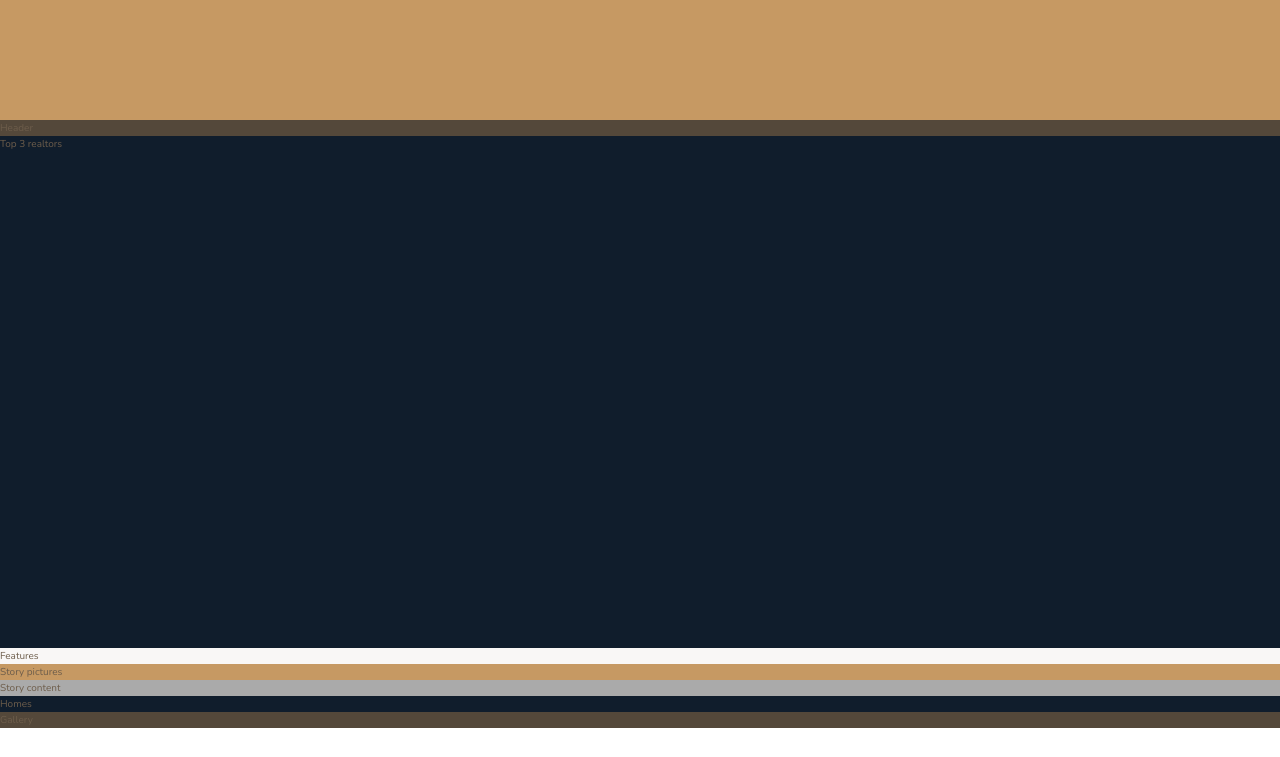
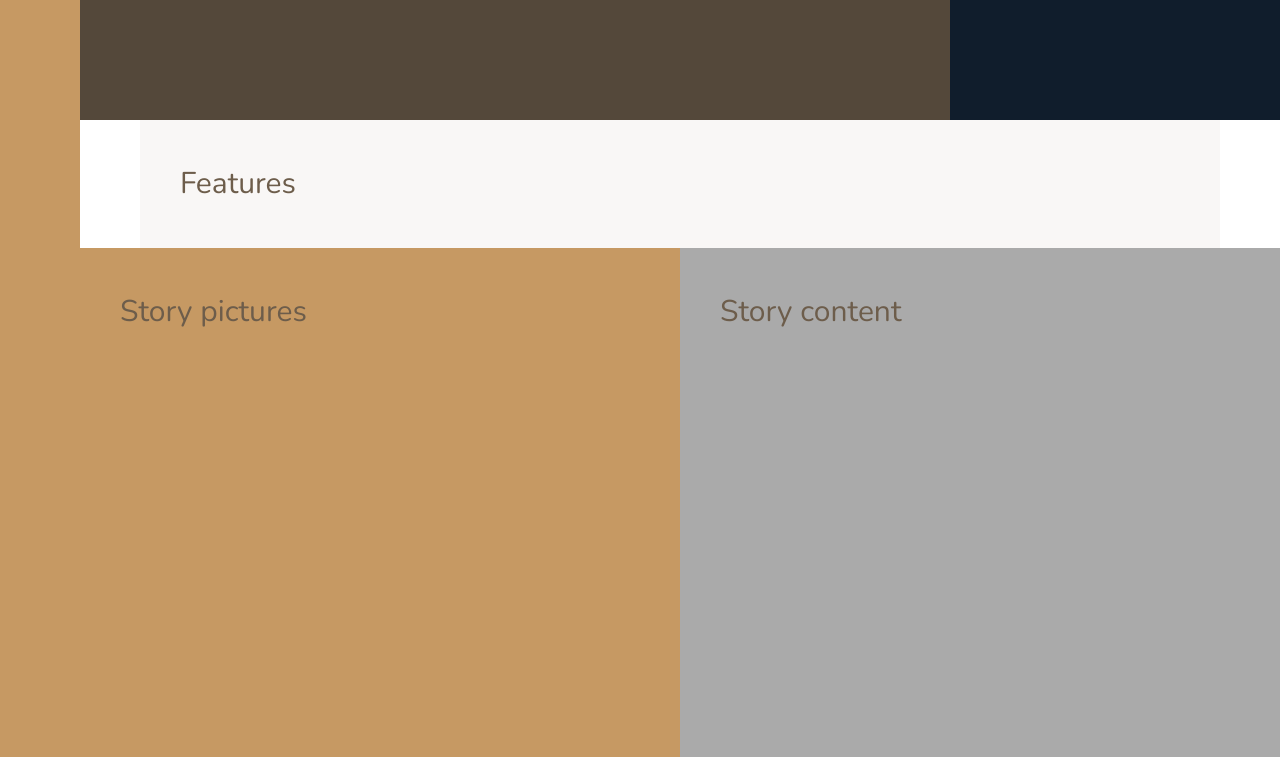
Before and after one commit to afozbek/Nexter, a website: page index.html in a window 1280 px wide. Shown: the part 520-1277 px from the top of the page. Before the commit the page ends 1248 px from the top, so only its background shows below. Drawn offline with nearby package versions, Linux system fonts and the light colour scheme.

Commit message:
overall_layout_finished

```diff
--- a/index.html
+++ b/index.html
@@ -47,7 +47,7 @@
     </section>
 
     <footer class="footer">
-
+        Footer
     </footer>
 </body>
 
--- a/sass/_base.scss
+++ b/sass/_base.scss
@@ -38,4 +38,14 @@
 .container {
     display: grid;
     grid-template-rows: 80vh min-content 40vw repeat(3, min-content);
+    grid-template-columns:
+    [sidebar-start] 8rem
+    [sidebar-end full-start] minmax(6rem, 1fr)
+    [center-start] repeat(8, [col-start] minmax(min-content, 14rem) [col-end])
+    [center-end] minmax(6rem, 1fr) [full-end];
+
+    & > * {
+        padding: 40px;
+        font-size: 3rem;
+    }
 }
--- a/sass/_features.scss
+++ b/sass/_features.scss
@@ -1,3 +1,7 @@
 .features {
     background-color: $color-grey-light-1;
+    grid-column: center-start / center-end;
+    //grid-row: 1 / 2;
+
+
 }
--- a/sass/_footer.scss
+++ b/sass/_footer.scss
@@ -1,3 +1,4 @@
 .footer {
     background-color: $color-secondary;
+    grid-column: full-start/full-end;
 }
--- a/sass/_gallery.scss
+++ b/sass/_gallery.scss
@@ -1,3 +1,4 @@
 .gallery {
     background-color: $color-grey-dark-1;
+    grid-column: full-start/full-end;
 }
--- a/sass/_header.scss
+++ b/sass/_header.scss
@@ -1,3 +1,4 @@
 .header {
     background-color: $color-grey-dark-1;
+    grid-column: full-start / col-end 6;
 }
--- a/sass/_homes.scss
+++ b/sass/_homes.scss
@@ -1,3 +1,4 @@
 .homes {
     background-color: $color-secondary;
+    grid-column: center-start/center-end;
 }
--- a/sass/_realtors.scss
+++ b/sass/_realtors.scss
@@ -1,3 +1,4 @@
 .realtors {
     background-color: $color-secondary;
+    grid-column: col-start 7 / full-end;
 }
--- a/sass/_sidebar.scss
+++ b/sass/_sidebar.scss
@@ -1,3 +1,5 @@
 .sidebar {
     background-color: $color-primary;
+    grid-column: sidebar-start / sidebar-end;
+    grid-row: 1 / -1;
 }
--- a/sass/_story.scss
+++ b/sass/_story.scss
@@ -1,10 +1,12 @@
 .story {
     &__pictures {
         background-color: $color-primary;
+        grid-column: full-start / col-end 4;
     }
 
     &__content {
         background-color: $color-grey-light-2;
+        grid-column: col-start 5 / full-end;
     }
 
 }
```
Also changed, not shown: css/style.css.
